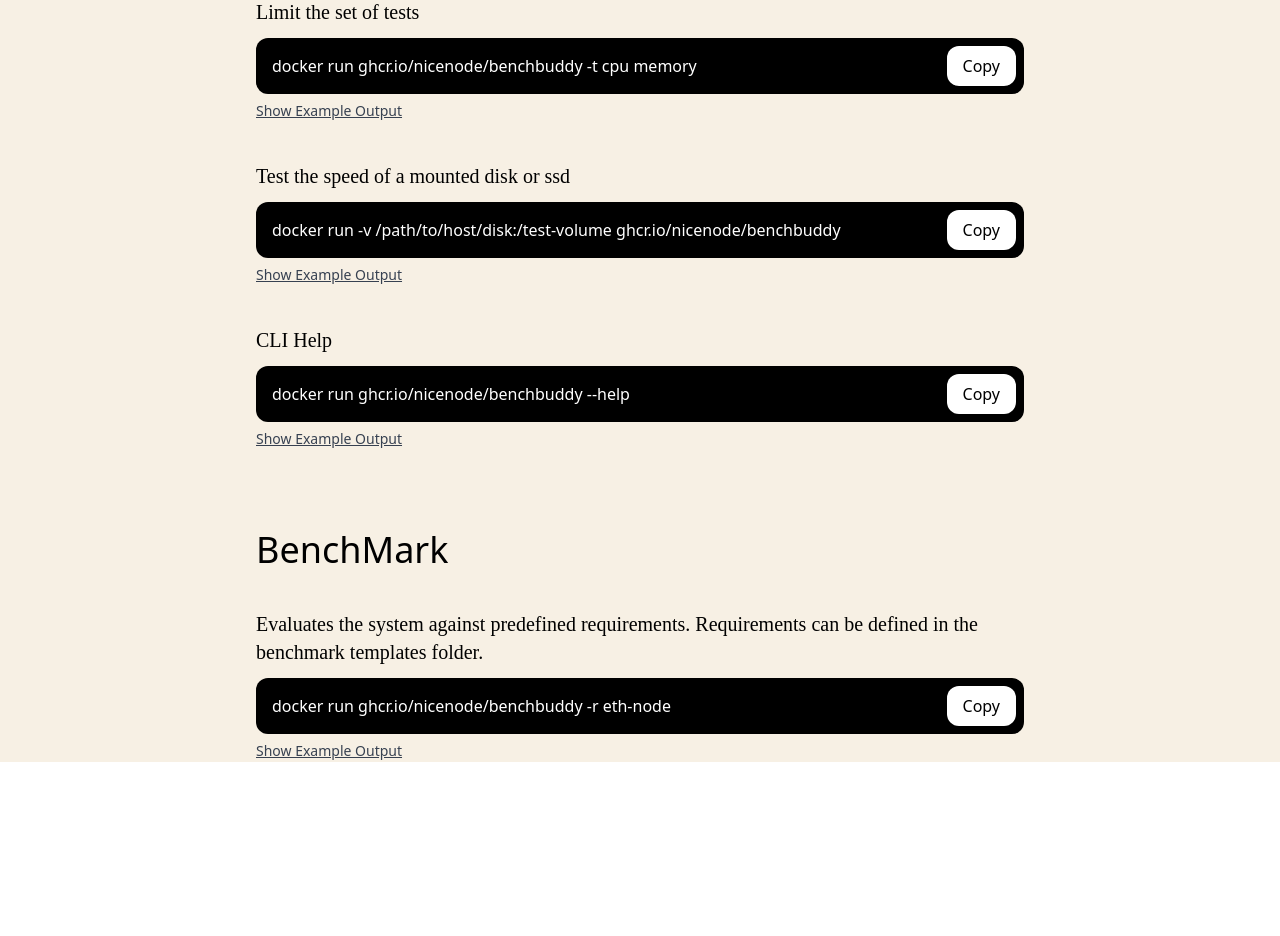
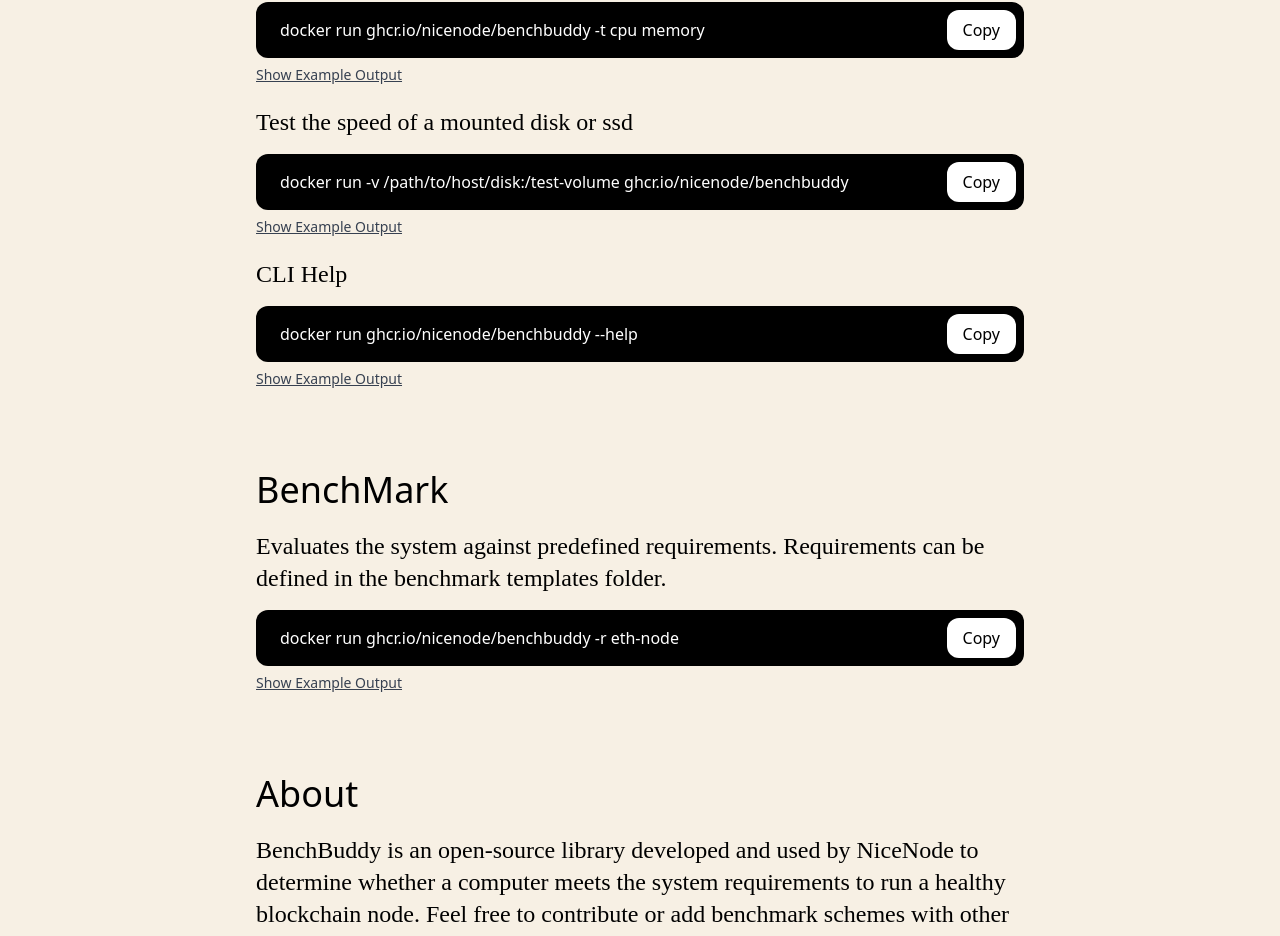
Before and after one commit to NiceNode/bench-buddy-website, a React (Create React App) app: page / in a window 1280 px wide. Shown: the part 1186-2122 px from the top of the page. Before the commit the page ends 1948 px from the top, so only its background shows below. Built offline with nearby package versions, Linux system fonts and the light colour scheme; the HTML template or start-up script is replaced by a standard one.

Commit message:
Add: About section

```diff
--- a/src/App.js
+++ b/src/App.js
@@ -1,9 +1,10 @@
 import React from 'react';
 import Logo from './components/Home/Logo';
 import Heading from './components/Home/Heading';
-import About from './components/Home/About';
 import GithubButton from './components/Home/GithubButton';
 import Docker from './components/Command/Docker';
+import Description from './components/Home/Description';
+import About from './components/About/About';
 
 
 function App() {
@@ -11,10 +12,12 @@
     <div className='bg-base flex flex-col justify-center items-center'>
       <Logo/>
       <Heading/>
-      <About/>
+      <Description/>
       <GithubButton/>
 
       <Docker/>
+
+      <About/>
     </div>
   );
 }
--- /dev/null
+++ b/src/components/About/About.js
@@ -0,0 +1,21 @@
+import React from "react";
+import SubHeading from "../SubHeading";
+
+const About = () => {
+  return (
+    <>
+      <div className="p-10"></div>
+      <SubHeading name="About" />
+      <div className="mt-5 w-full max-w-xs sm:max-w-sm md:max-w-md lg:max-w-3xl mx-auto">
+        <p className="text-2xl font-satoshi">
+          BenchBuddy is an open-source library developed and used by NiceNode to
+          determine whether a computer meets the system requirements to run a
+          healthy blockchain node. Feel free to contribute or add benchmark
+          schemes with other requirements to the database.
+        </p>
+      </div>
+    </>
+  );
+};
+
+export default About;
--- a/src/components/Command/Command.js
+++ b/src/components/Command/Command.js
@@ -20,11 +20,11 @@
 
   return (
     <>
-      <div className="mt-10 w-full max-w-xs sm:max-w-sm md:max-w-md lg:max-w-3xl mx-auto">
-        <p className="text-xl font-satoshi">{title}</p>
+      <div className="mt-5 w-full max-w-xs sm:max-w-sm md:max-w-md lg:max-w-3xl mx-auto">
+        <p className="text-2xl font-satoshi">{title}</p>
       </div>
-      <div className="mt-3 w-full max-w-xs sm:max-w-sm md:max-w-md lg:max-w-3xl mx-auto bg-black rounded-xl p-4 relative">
-        <div className="text-white font-medium">{text}</div>
+      <div className="mt-4 w-full max-w-xs sm:max-w-sm md:max-w-md lg:max-w-3xl mx-auto bg-black rounded-xl p-4 relative">
+        <div className="pl-2 text-white font-medium">{text}</div>
         <button
           className={`bg-white rounded-xl py-2 px-4 absolute top-2 right-2 ${
             copied ? " cursor-not-allowed" : ""
--- a/src/components/Command/Docker.js
+++ b/src/components/Command/Docker.js
@@ -1,6 +1,6 @@
 import React from "react";
 import Command from "./Command";
-import SubHeading from "./SubHeading";
+import SubHeading from "../SubHeading";
 
 const Docker = () => {
   const startTest = `    ------ CPU ------
--- a/src/components/Home/About.js
+++ b/src/components/Home/Description.js
@@ -1,6 +1,6 @@
 import React from "react";
 
-const About = () => {
+const Description = () => {
   return (
     <p className="mt-5 text-center text-3xl w-full max-w-xs sm:max-w-sm md:max-w-md lg:max-w-3xl mx-auto">
       A simple containerized system performance tool that outputs your cpu,
@@ -8,4 +8,4 @@
     </p>
   );
 };
-export default About;
+export default Description;
```
Also changed, not shown: src/components/About/Attributions.js (added), src/components/SubHeading.js (renamed from src/components/Command/SubHeading.js).
